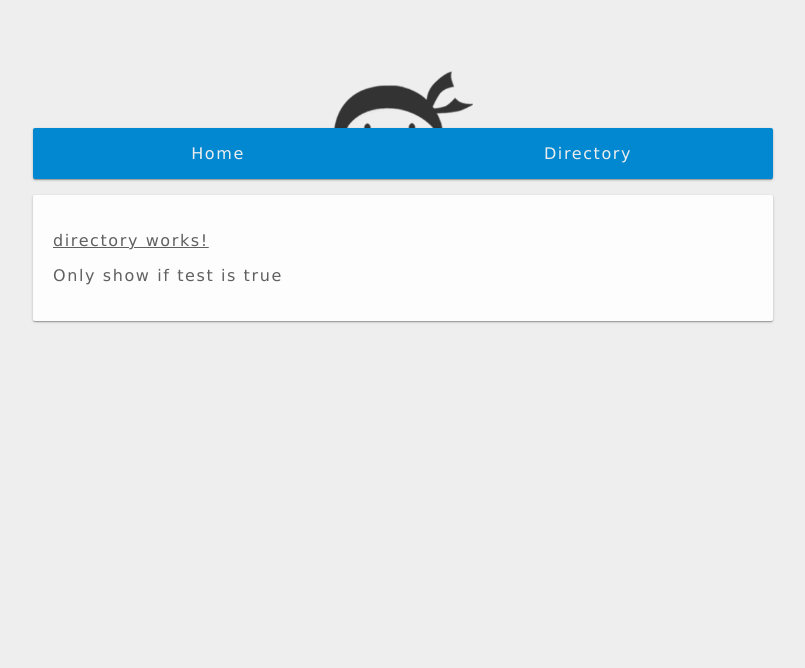
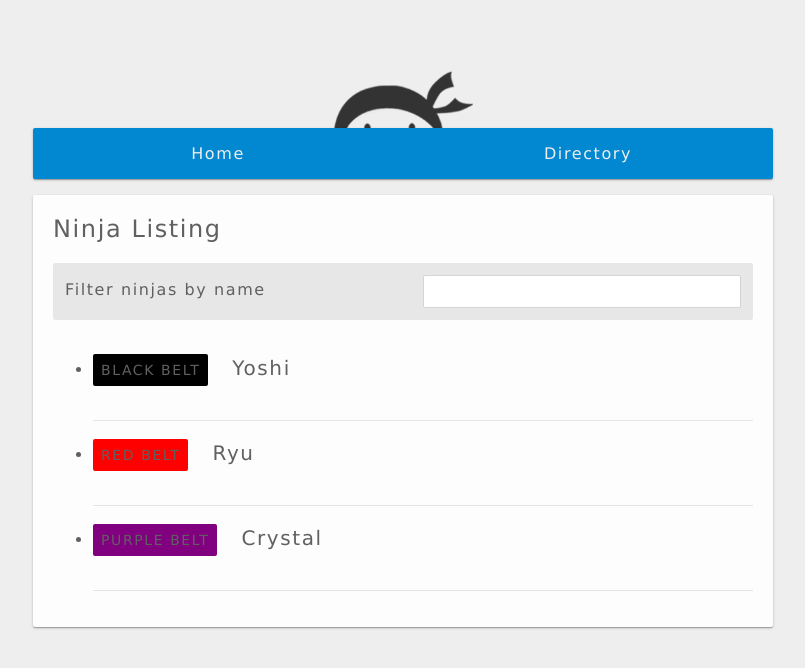
Before and after one commit to MikeM711/AngularSandbox, an Angular app: page /directory in a window 1280 px wide. Shown: the top 668 px of the page, without its empty margins (237-1042 px from the left). Built offline with nearby package versions, Linux system fonts and the light colour scheme.

Commit message:
adding custom filter pipe

```diff
--- a/src/app/app.module.ts
+++ b/src/app/app.module.ts
@@ -7,12 +7,14 @@ import { HomeComponent } from './home/home.component';
 
 import { FormsModule }   from '@angular/forms';
 import { DirectoryComponent } from './directory/directory.component';
+import { FilterPipe } from './filter.pipe';
 
 @NgModule({
   declarations: [
     AppComponent,
     HomeComponent,
-    DirectoryComponent
+    DirectoryComponent,
+    FilterPipe
   ],
   imports: [
     BrowserModule,
--- a/src/app/directory/directory.component.html
+++ b/src/app/directory/directory.component.html
@@ -1,11 +1,15 @@
-<p [ngClass]="classes">
-  directory works!
-</p>
-
-<p *ngIf="test">Only show if test is true</p>
-
-<style>
-    .blue{color: blue;}
-    .red{color: red;}
-    .underline{text-decoration: underline;}
-</style>
+<h2>Ninja Listing</h2>
+<form id="filter">
+  <label>Filter ninjas by name</label>
+  <input type="text" [(ngModel)]="term" name="term" />
+</form>
+<ul id="ninja-listing">
+  <li *ngFor="let ninja of ninjas | filter:term">
+    <div class="single-ninja">
+      <!-- Belt Color -->
+      <span [ngStyle]="{background: ninja.belt}">{{ninja.belt}} belt</span>
+      <!-- Ninja Name-->
+      <h3>{{ninja.name}}</h3>
+    </div>
+  </li>
+</ul>
--- a/src/app/directory/directory.component.ts
+++ b/src/app/directory/directory.component.ts
@@ -1,15 +1,19 @@
 import { Component, OnInit } from '@angular/core';
 import { ActivatedRoute } from '@angular/router';
+//import { FilterPipe} from '../filter.pipe';
 
 @Component({
   selector: 'app-directory',
   templateUrl: './directory.component.html',
-  styleUrls: ['./directory.component.css']
+  styleUrls: ['./directory.component.css'],
 })
 export class DirectoryComponent implements OnInit {
-  // Toggle true/false to change instructions for our directives
-  classes = {'blue': false, 'red': false, 'underline': true};
-  test = true;
+  ninjas = [
+    {name: "Yoshi", belt: "Black"},
+    {name: "Ryu", belt: "Red"},
+    {name: "Crystal", belt: "Purple"},
+  ];
+
   constructor() {
   }
   ngOnInit() {
--- /dev/null
+++ b/src/app/filter.pipe.ts
@@ -0,0 +1,20 @@
+import { Pipe, PipeTransform } from '@angular/core';
+
+@Pipe({
+  name: 'filter'
+})
+export class FilterPipe implements PipeTransform {
+
+  transform(ninjas: any, term: any): any {
+    // check if search term is undefined
+    // if it is undefined, we will return all of the ninjas
+    if (term === undefined) return ninjas;
+    // otherwise - return updated ninjas array
+
+    return ninjas.filter(function(ninja){
+      return ninja.name.toLowerCase().includes(term.toLowerCase());
+    })
+
+  }
+
+}
```
Also changed, not shown: 1 other file (tests, documents, lock files or other folders).
